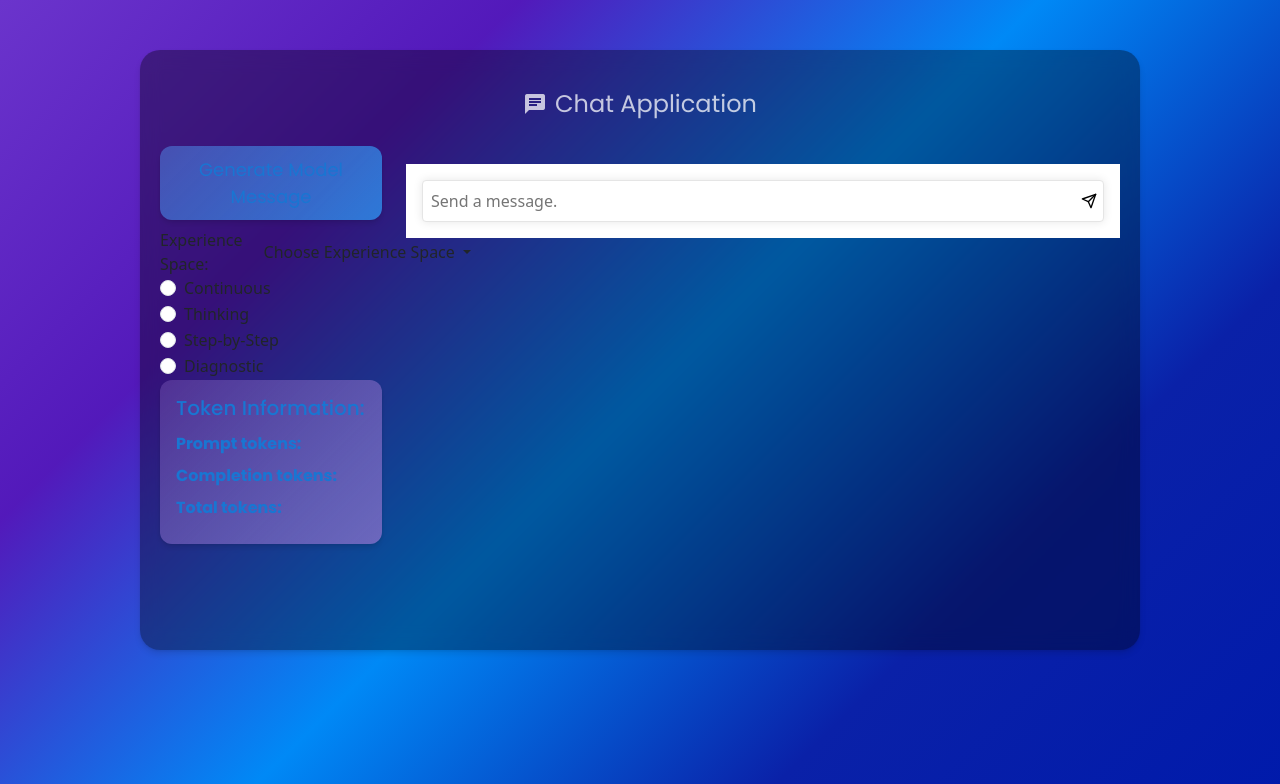
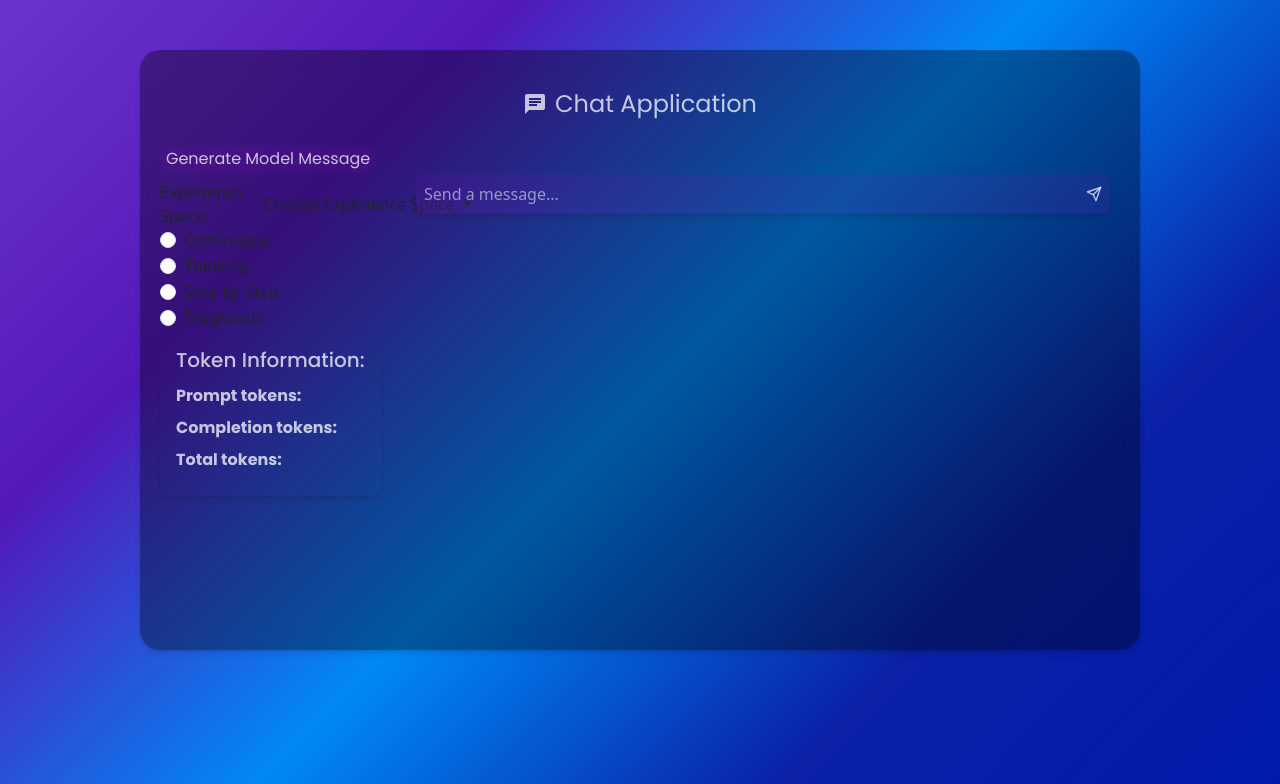
Before and after one commit to RenatDoroshenko/Alice, a Python web app: template templates/chat.html in a window 1280 px wide. Shown: the top 784 px of the page. Run offline with Jinja, Linux system fonts and the light colour scheme; the template is opened without the code that fills it, so the values that code supplies are empty.

Commit message:
finish message text-area

```diff
--- a/static/css/glassmorphism.css
+++ b/static/css/glassmorphism.css
@@ -27,23 +27,8 @@
   --medium-purple-gradient: linear-gradient(135deg, rgba(149, 117, 205, 0.3) 0%, rgba(149, 117, 205, 0.7) 100%);
   --medium-blue-gradient: linear-gradient(135deg, rgba(33, 150, 243, 0.3) 0%, rgba(33, 150, 243, 0.7) 100%);
 
-
-
-
-
-
-  /*--message: linear-gradient(135deg, rgba(149, 117, 205, 0.3) 0%, rgba(149, 117, 205, 0.7) 100%);*/
-
   /* Roboto, Poppins, Montserrat */
   --default-font: 'Poppins';
-
-  /* White Theme */
-  /* Here is the best now: */
-  /* --body-gradient: linear-gradient(135deg, rgba(149, 117, 205, 0.3) 0%, rgba(103, 58, 183, 0.6) 25%, rgba(33, 150, 243, 0.6) 50%, rgba(57, 73, 171, 0.6) 75%, rgba(63, 81, 181, 0.3) 100%); */
-
-  /* White Theme old - no miror effect */
-  /* --chat-container: rgba(255, 255, 255, 0.3); */
-  /* --message: rgb(168 0 201 / 14%); */
 
   /* White Theme - Saturated */
   /* --body-gradient: linear-gradient(135deg, rgb(72 2 195 / 30%) 0%, rgb(64 0 177 / 60%) 25%, rgb(0 137 246 / 60%) 50%, rgb(0 24 173 / 60%) 75%, rgb(0 26 173 / 30%) 100%);
@@ -144,7 +129,7 @@ body {
 /* Drop Down */
 .glass-input,
 .dropdown-menu.glass-input {
-  background-color: var(--medium-purple-rgba);
+  background-color: var(--message-bg);
   border: none;
   border-radius: 12px;
   font-family: var(--default-font), sans-serif;
@@ -202,7 +187,8 @@ body {
 
 /* Token information container */
 .token-info {
-  background-image: var(--medium-purple-gradient);
+  background-image: var(--message-bg);
+  color: var(--dark-black);
   padding: 16px;
   border-radius: 12px;
   box-shadow: 0 4px 6px rgba(0, 0, 0, 0.1), 0 1px 3px rgba(0, 0, 0, 0.08);
@@ -211,14 +197,12 @@ body {
 .token-info h3 {
   font-family: var(--default-font), sans-serif;
   font-size: 20px;
-  color: var(--dark-blue);
   margin-bottom: 12px;
 }
 
 .token-info p {
   font-family: var(--default-font), sans-serif;
   font-size: 16px;
-  color: var(--dark-blue);
   margin-bottom: 8px;
 }
 
@@ -297,8 +281,10 @@ body {
 /* User text-area */
 .chat-input-container {
   position: relative;
-  background-color: #ffffff;
-  padding: 16px;
+  /* background-color: var(--chat-container); */
+  background-color: rgba(0, 0, 0, 0);
+  padding: 10px;
+  border-radius: 12px;
 }
 
 .input-form {
@@ -310,10 +296,11 @@ body {
   display: flex;
   flex-grow: 1;
   position: relative;
-  background-color: #ffffff;
-  border: 1px solid #e5e5e5;
-  border-radius: 4px;
-  box-shadow: 0 0 10px rgba(0, 0, 0, 0.1);
+  background-color: var(--message-bg);
+  /* background-color: rgba(0, 0, 0, 0); */
+  /* backdrop-filter: blur(10px); */
+  border-radius: 7px;
+  box-shadow: 0 4px 6px rgba(0, 0, 0, 0.1), 0 1px 3px rgba(0, 0, 0, 0.08);
   align-items: center;
 }
 
@@ -321,22 +308,40 @@ body {
   flex-grow: 1;
   resize: none;
   border: none;
-  background-color: transparent;
+  background-color: rgba(0, 0, 0, 0);
   padding: 8px;
   outline: none;
   overflow-y: hidden;
+  color: var(--dark-black);
+}
+
+.custom-textarea::placeholder {
+  /* color: var(--dark-black); */
+  color: var(--dark-black);
+  opacity: 0.7;
 }
 
 .send-button {
-  background-color: transparent;
+  background-color: rgba(0, 0, 0, 0);
   border: none;
   display: flex;
   align-items: center;
   justify-content: center;
   cursor: pointer;
+  padding: 0;
+  height: 100%;
+  transition: background-color 0.3s ease-in-out;
 }
 
+.send-button:hover {
+  background-color: rgba(255, 255, 255, 0.1);
+}
+
+
 .send-icon {
-  height: 1em;
-  width: 1em;
+  color: var(--dark-black);
+  padding: 8px;
+  stroke: var(--dark-black);
+  width: 2em;
+  height: 2em;
 }
--- a/templates/chat.html
+++ b/templates/chat.html
@@ -27,7 +27,7 @@
               <input type="hidden" name="messages" value="{{ messages }}">
               <input type="hidden" name="experience_space" id="generate_experience_space" value="{{ experience_space }}">
               <input type="hidden" name="generate_model_message" value="true">
-              <button type="submit" class="custom-btn glass-input mt-2">Generate Model Message</button>
+              <button type="submit" class="glass-input mt-2">Generate Model Message</button>
             </form>
 
             <!-- Experience space -->
@@ -82,36 +82,24 @@
             <input type="hidden" id="ai_id" value="{{ ai_id }}">
             <input type="hidden" id="ai_name" value="{{ ai_name }}">
 
-            <!--<form id="user_message_form" method="POST" class="d-flex flex-column">
-              <input type="hidden" name="messages" value="{{ messages }}">
-              <div class="form-group">
-                <label for="user_message">Your message:</label>
-                <textarea name="user_message" id="user_message" class="glass-input" rows="3" autofocus></textarea>
-              </div>
-
-              <button type="submit" class="custom-btn mt-2">Send</button>
-            </form>-->
             <div class="chat-input-container">
-                <form id="user_message_form" class="input-form">
+                <form id="user_message_form" method="POST" class="input-form">
                   <div class="input-wrapper">
                     <textarea
                       id="user_message"
                       class="custom-textarea"
                       rows="1"
-                      placeholder="Send a message."
-                      style="max-height: 200px; overflow-y: hidden;"
+                      placeholder="Send a message..."
+                      style="max-height: 140px; overflow-y: hidden;"
                     ></textarea>
                     <button class="send-button" type="submit">
                       <svg
-                        stroke="currentColor"
                         fill="none"
                         stroke-width="2"
                         viewBox="0 0 24 24"
                         stroke-linecap="round"
                         stroke-linejoin="round"
                         class="send-icon"
-                        height="1em"
-                        width="1em"
                         xmlns="http://www.w3.org/2000/svg"
                       >
                         <line x1="22" y1="2" x2="11" y2="13"></line>
@@ -150,15 +138,29 @@
 
 
 
+        // Text-area for user message
+        document.addEventListener("DOMContentLoaded", function () {
+            const textarea = document.querySelector(".custom-textarea");
+            const form = document.getElementById("user_message_form");
+
+            textarea.addEventListener("input", function () {
+              this.style.height = "auto"; // Reset height
+              this.style.height = this.scrollHeight + "px"; // Set new height based on scroll height
+            });
+
+            textarea.addEventListener("keydown", function (event) {
+              if (event.key === "Enter" && !event.shiftKey) {
+                event.preventDefault(); // Prevent the default behavior (creating a new line)
+                prepareAndSendUserMessage();
+              }
+            });
+          });
+
         document.getElementById("user_message_form").addEventListener("submit", function (event) {
             event.preventDefault();
-            const userMessageInput = document.getElementById("user_message");
-            const userMessage = userMessageInput.value;
-            const experienceSpace = getDropdownValue();
+            prepareAndSendUserMessage();
+        });
 
-            requestQueue.push(() => sendUserMessage(userMessage, experienceSpace));
-            if (!isRequestInProgress) processNextRequest();
-        });
 
         document.querySelector("form[action='{{ url_for('chat') }}']").addEventListener("submit", function (event) {
             event.preventDefault();
@@ -183,6 +185,15 @@
             updateResponseOption("diagnostic");
         });
 
+        function prepareAndSendUserMessage(){
+            const userMessageInput = document.getElementById("user_message");
+            const userMessage = userMessageInput.value;
+            const experienceSpace = getDropdownValue();
+
+            requestQueue.push(() => sendUserMessage(userMessage, experienceSpace));
+            if (!isRequestInProgress) processNextRequest();
+        }
+
         function sendUserMessage(userMessage, experienceSpace) {
             const userMessageInput = document.getElementById("user_message");
 
@@ -192,7 +203,10 @@
                     if (xhr.status === 200) {
                         const response = JSON.parse(xhr.responseText);
                         updateMessages([response.user_message, response.assistant_message], true);
+
                         userMessageInput.value = ""; // Clear the input field
+                        userMessageInput.style.height = "auto"; // Reset the height to its initial value
+
                         updateTokenInformation(response.usage); // Update the usage values
 
                         processNextRequest(response.send_model_message_again); // Process the next request in the queue
```
